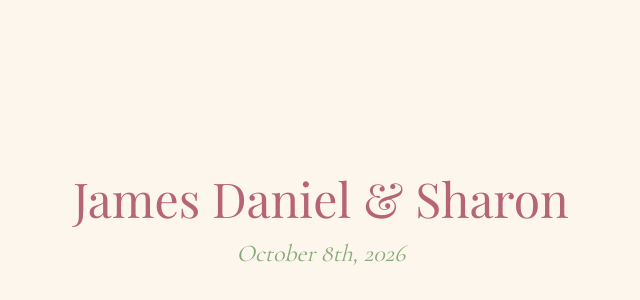
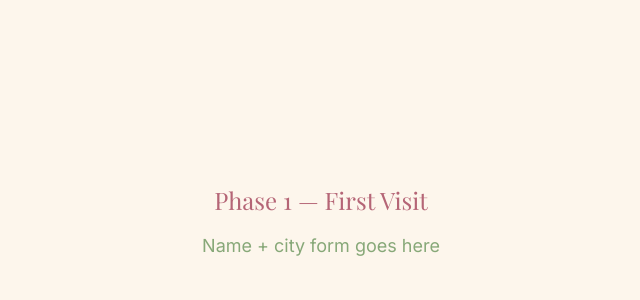
Before and after one commit to Jamesxddan/wedding-website, a Next.js app: page / in a window 1280 px wide. Shown: the part 178-478 px from the top of the page, without its empty margins (319-959 px from the left). Built offline with nearby package versions, Linux system fonts and the light colour scheme.

Commit message:
feat: phase-aware routing shell — renders correct placeholder per phase

```diff
--- a/app/page.tsx
+++ b/app/page.tsx
@@ -1,14 +1,52 @@
-import { COUPLE } from "@/lib/constants";
+"use client";
+
+import { usePhase } from "@/lib/usePhase";
+import { Phase } from "@/lib/phase";
 
 export default function Home() {
+  const { phase, guestName, isLoading } = usePhase();
+
+  if (isLoading) {
+    return (
+      <main className="flex min-h-screen items-center justify-center bg-cream">
+        <div className="text-deep-rose font-script italic text-2xl animate-pulse">
+          Loading...
+        </div>
+      </main>
+    );
+  }
+
   return (
-    <main className="flex min-h-screen flex-col items-center justify-center gap-4">
-      <h1 className="font-heading text-5xl text-deep-rose">
-        {COUPLE.groom} &amp; {COUPLE.bride}
-      </h1>
-      <p className="font-script italic text-2xl text-sage">
-        October 8th, 2026
-      </p>
+    <main className="min-h-screen bg-cream">
+      {phase === Phase.FIRST_VISIT && (
+        <section className="flex min-h-screen flex-col items-center justify-center gap-4 p-8">
+          <p className="font-heading text-deep-rose text-2xl">Phase 1 — First Visit</p>
+          <p className="font-body text-sage text-lg">Name + city form goes here</p>
+        </section>
+      )}
+
+      {phase === Phase.RETURN_VISIT && (
+        <section className="flex min-h-screen flex-col items-center justify-center gap-4 p-8">
+          <p className="font-heading text-deep-rose text-2xl">
+            Phase 2 — Welcome back{guestName ? `, ${guestName}` : ""}!
+          </p>
+          <p className="font-body text-sage text-lg">Countdown hero + full site goes here</p>
+        </section>
+      )}
+
+      {phase === Phase.WEDDING_DAY && (
+        <section className="flex min-h-screen flex-col items-center justify-center gap-4 p-8">
+          <p className="font-heading text-deep-rose text-2xl">Phase 3 — Wedding Day! 🎉</p>
+          <p className="font-body text-sage text-lg">Live streams + cab booking goes here</p>
+        </section>
+      )}
+
+      {phase === Phase.POST_WEDDING && (
+        <section className="flex min-h-screen flex-col items-center justify-center gap-4 p-8">
+          <p className="font-heading text-deep-rose text-2xl">Phase 4 — Post Wedding</p>
+          <p className="font-body text-sage text-lg">Thank you + wedding gallery goes here</p>
+        </section>
+      )}
     </main>
   );
 }
```
Also changed, not shown: 1 other file (tests, documents, lock files or other folders).
